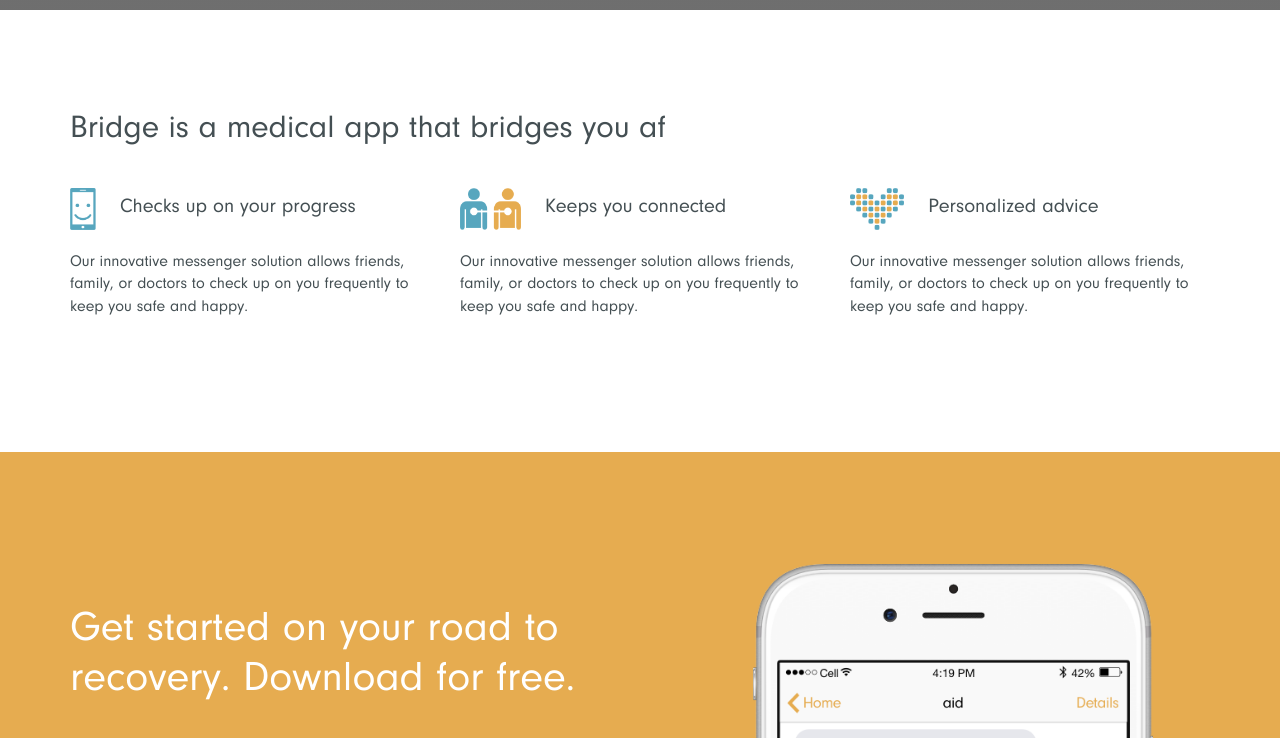
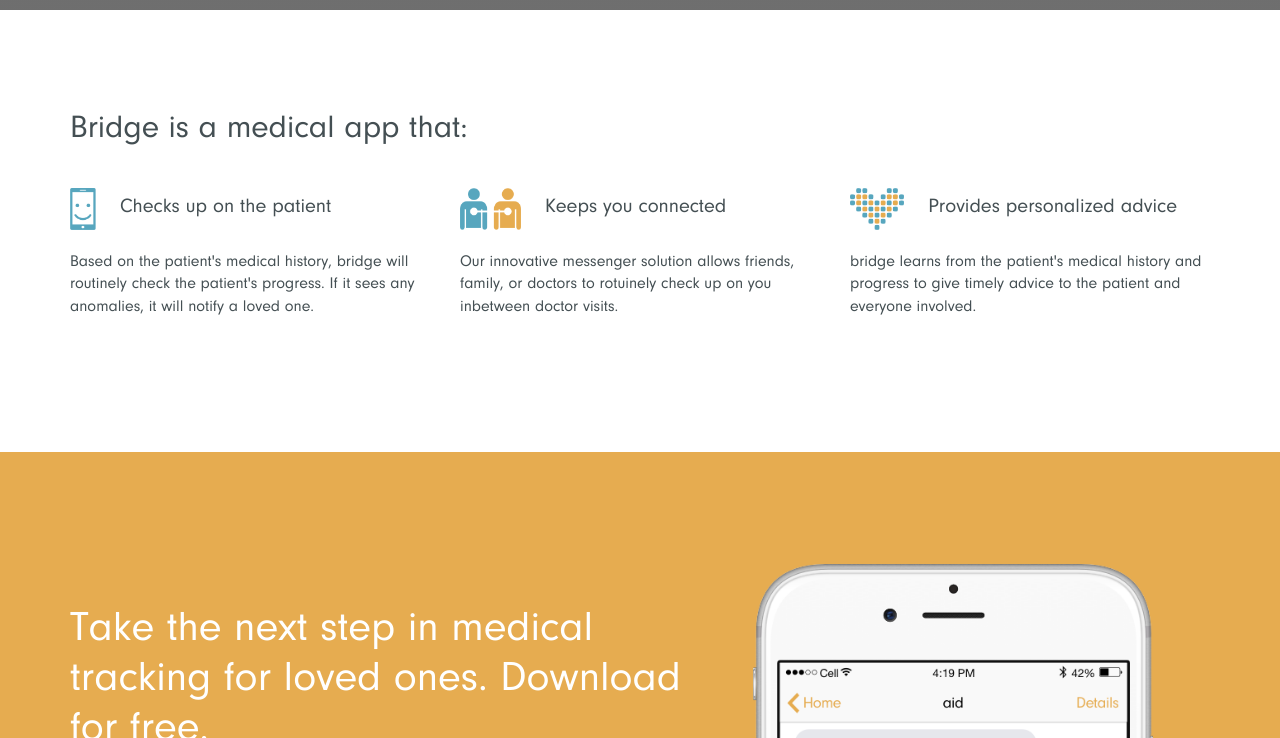
Before and after one commit to bridgeaid/bridgeaid.github.io, a plain HTML site: page bridge.html in a window 1280 px wide. Shown: the part 670-1408 px from the top of the page. Drawn offline with nearby package versions, Linux system fonts and the light colour scheme; grey boxes are pictures that could not be loaded.

Commit message:
Updated bridge content

```diff
--- a/bridge.html
+++ b/bridge.html
@@ -22,7 +22,7 @@
 				<div class="col-sm-12 col-md-7 col-lg-6">
 					<div class="">
 						<img id="logo" src="assets/images/bridge_logo.png">
-						<p class="front-header">Helping you keep track of the ones you love the most</p>
+						<p class="front-header">Helping you take care of the ones you love the most</p>
 						<div class="buttons">
 							<img src="assets/images/app_store.png">
 							<img src="assets/images/google_play.png">
@@ -37,7 +37,7 @@
 		<div class="container">
 			<div class="row">
 				<div class="col-md-12">
-					<h2 class="feature-header">Bridge is a medical app that bridges you af</h2>
+					<h2 class="feature-header">Bridge is a medical app that:</h2>
 				</div>
 			</div>
 			<div class="row feature-wrapper">
@@ -45,10 +45,10 @@
 					<div class="feature-wrap">
 						<div class="feature">
 							<img class="icon" src="assets/images/ok.png">
-							<h4>Checks up on your progress</h4>
+							<h4>Checks up on the patient</h4>
 						</div>
 						<p>
-							Our innovative messenger solution allows friends, family, or doctors to check up on you frequently to keep you safe and happy.
+							Based on the patient's medical history, bridge will routinely check the patient's progress. If it sees any anomalies, it will notify a loved one.
 						</p>
 					</div>
 				</div>
@@ -59,7 +59,7 @@
 							<h4>Keeps you connected</h4>
 						</div>
 						<p>
-							Our innovative messenger solution allows friends, family, or doctors to check up on you frequently to keep you safe and happy.
+							Our innovative messenger solution allows friends, family, or doctors to rotuinely check up on you inbetween doctor visits.
 						</p>
 					</div>
 				</div>
@@ -67,10 +67,10 @@
 					<div class="feature-wrap">
 						<div class="feature">
 							<img class="icon" src="assets/images/hart.png">
-							<h4>Personalized advice</h4>
+							<h4>Provides personalized advice</h4>
 						</div>
 						<p>
-							Our innovative messenger solution allows friends, family, or doctors to check up on you frequently to keep you safe and happy.
+							bridge learns from the patient's medical history and progress to give timely advice to the patient and everyone involved.
 						</p>
 					</div>
 				</div>
@@ -83,7 +83,7 @@
 			<div class="row">
 				<div class="col-md-7 col-sm-12">
 					<div class="bottom-content">
-						<p class="bottom-header">Get started on your road to recovery. Download for free.</p>
+						<p class="bottom-header">Take the next step in medical tracking for loved ones. Download for free.</p>
 						<div class="buttons">
 							<img src="assets/images/app_store.png">
 							<img src="assets/images/google_play.png">
```
Also changed, not shown: aid.html (+1 -1 lines).
